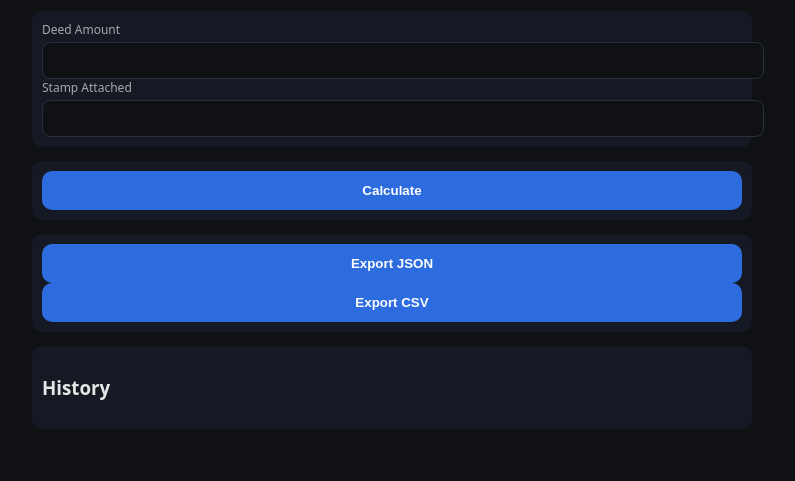
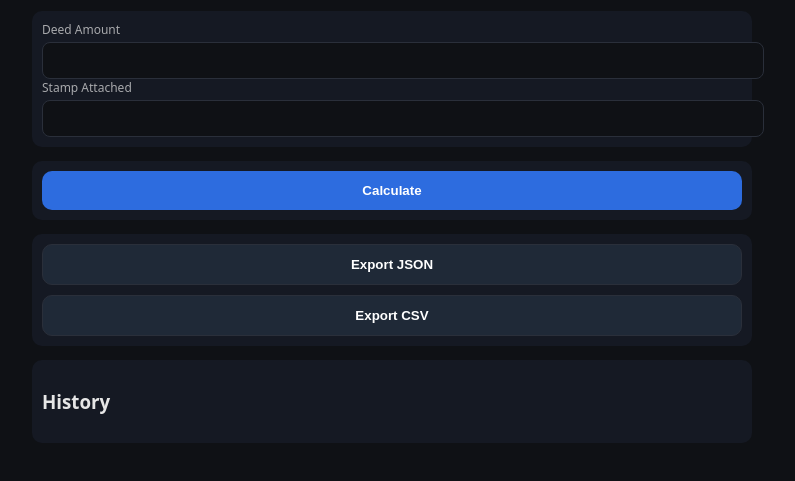
Before and after one commit to polymath-void/TTM-Web, a plain HTML site: page index.html in a window 1280 px wide. Shown: the part 155-636 px from the top of the page, without its empty margins (248-1043 px from the left). Drawn offline with Linux system fonts and the light colour scheme.

Commit message:
Minimal customization done

```diff
--- a/index.html
+++ b/index.html
@@ -86,8 +86,10 @@
     </div>
 
     <div class="section">
-      <button id="exportJsonBtn">Export JSON</button>
-      <button id="exportCsvBtn">Export CSV</button>
+      <div class="button-row">
+        <button id="exportJsonBtn" class="export-btn">Export JSON</button>
+        <button id="exportCsvBtn" class="export-btn">Export CSV</button>
+      </div>
     </div>
 
     <div class="section">
--- a/styles.css
+++ b/styles.css
@@ -116,3 +116,21 @@ th, td {
   border-bottom: 1px solid #222;
   opacity: 0.85;
 }
+
+
+/* Button group spacing */
+.button-row {
+  display: flex;
+  flex-direction: column;
+  gap: 10px;
+}
+
+/* Separate export buttons visually */
+.export-btn {
+  background: #1f2937;
+  border: 1px solid #2a2f3a;
+}
+
+.export-btn:hover {
+  background: #2b3647;
+}
```
